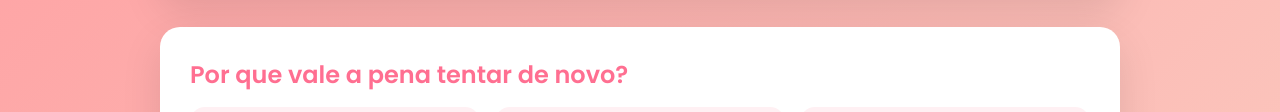
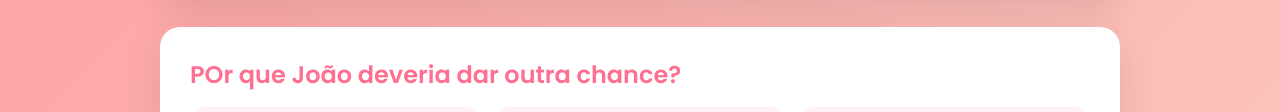
Before and after one commit to Xuelvis/ana, a plain HTML site: page index.html in a window 1280 px wide. Shown: the part 587-699 px from the top of the page. Drawn offline with Linux system fonts and the light colour scheme.

Commit message:
Update index.html

```diff
--- a/index.html
+++ b/index.html
@@ -163,7 +163,7 @@
     </div>
 
     <div class="card">
-      <h3 class="section-title">Por que vale a pena tentar de novo?</h3>
+      <h3 class="section-title">POr que João deveria dar outra chance?</h3>
 
       <div class="reasons">
         <div class="reason">
```
